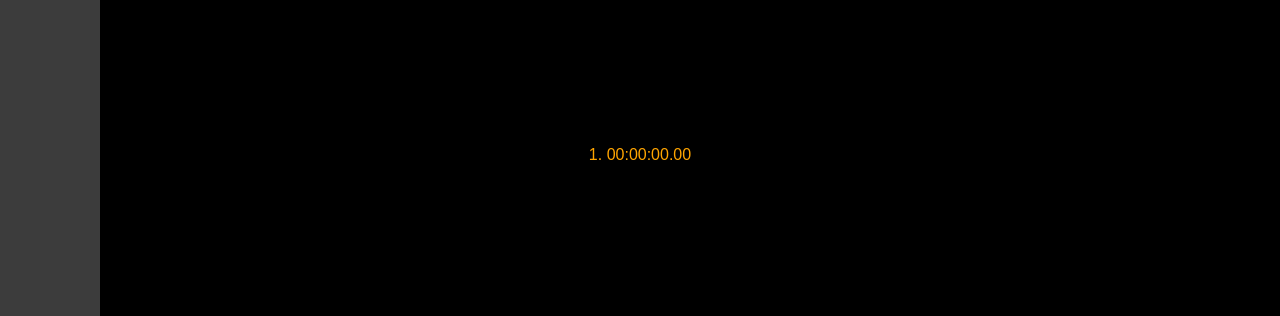
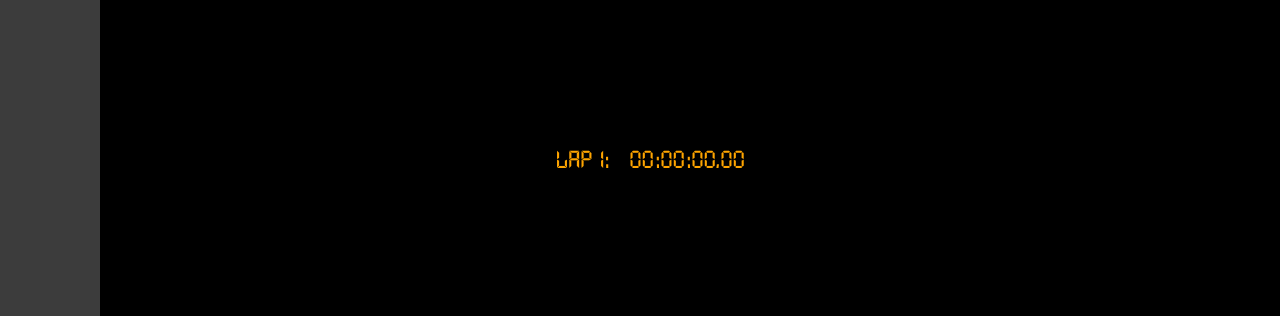
Before and after one commit to shaloms4/PRODIGY_WD_02, a plain HTML site: page task-2/index.html in a window 1280 px wide. Both pictures are taken after a click on the button "Lap". Shown: the part 484-800 px from the top of the page. Drawn offline with Linux system fonts and the light colour scheme.

Commit message:
edit lists

```diff
--- a/task-2/script.js
+++ b/task-2/script.js
@@ -56,9 +56,9 @@ function resetTimer() {
 }
 
 function lapTimer() {
-  const lapTime = `${lapCount}. ${hoursElement.textContent}:${minutesElement.textContent}:${secondsElement.textContent}.${millisecondsElement.textContent}`;
+  const lapTime = `${hoursElement.textContent}:${minutesElement.textContent}:${secondsElement.textContent}.${millisecondsElement.textContent}`;
   const lapItem = document.createElement('li');
-  lapItem.textContent = lapTime;
+  lapItem.innerHTML = `<span class="lap-number">Lap ${lapCount}:</span> ${lapTime}`;
   lapList.appendChild(lapItem);
   lapCount++;
 }
--- a/task-2/styles.css
+++ b/task-2/styles.css
@@ -158,8 +158,17 @@ ul {
 }
 
 li {
+    font-family: 'DigitalNormal', sans-serif;
     color: #ffa500;
-    margin-bottom: 5px;
+    margin-bottom: 10px;
+    font-size: 24px;
+    padding-left: 10px; /* Add padding to align items */
+    white-space: nowrap; /* Prevent text wrapping */
+}
+
+li span.lap-number {
+    display: inline-block;
+    width: 80px; /* Adjust width as needed for alignment */
 }
 
 @media (max-width: 768px) {
```
